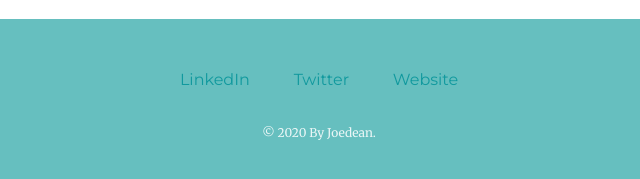
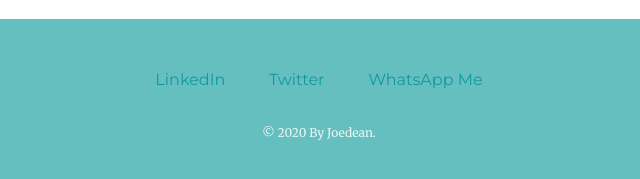
Before and after one commit to Joedean-hub/portfolio, a plain HTML site: page index.html in a window 1280 px wide. Shown: the part 2933-3112 px from the top of the page, 321-961 px from the left. Drawn offline with Linux system fonts and the light colour scheme.

Commit message:
Update index.html

```diff
--- a/index.html
+++ b/index.html
@@ -4,6 +4,7 @@
 	<link rel="stylesheet" type="text/css" href="css/styles.css">
 	<link rel="icon" href="A-I.ico">
 	<link href="https://fonts.googleapis.com/css?family=Merriweather|Montserrat|Sacramento" rel="stylesheet">
+	<link rel="stylesheet" href="https://cdnjs.cloudflare.com/ajax/libs/font-awesome/4.7.0/css/font-awesome.min.css">
 </head>
 <body>
 	<div class="top-container">
@@ -46,7 +47,7 @@
 	<div class="bottom-container">
 	  <a class="footer-link" href="https://www.linkedin.com/in/joseph-timothy-9b6a521b1/">LinkedIn</a>
 	  <a class="footer-link" href="hhttps://twitter.com/iam_Joedean">Twitter</a>
-	  <a class="footer-link" href="https://www.appbrewery.co/">Website</a>
+	  <a class="footer-link" href="https://api.whatsapp.com/send?phone=2349057309400&text=Hi%20There!">WhatsApp Me</a>
 	  <p class="copyright">© 2020 By Joedean.</p>
 	</div>
 </body>
```
